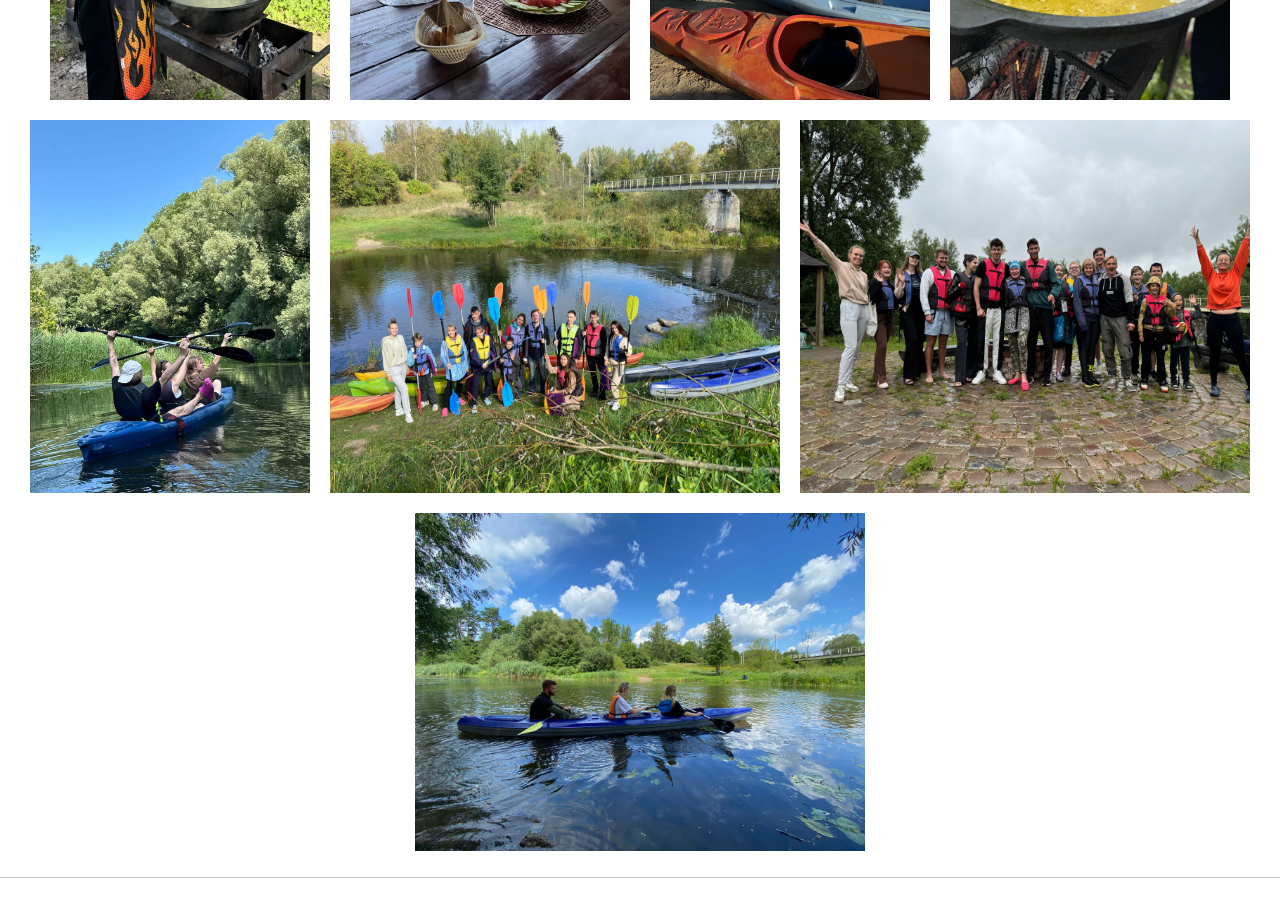
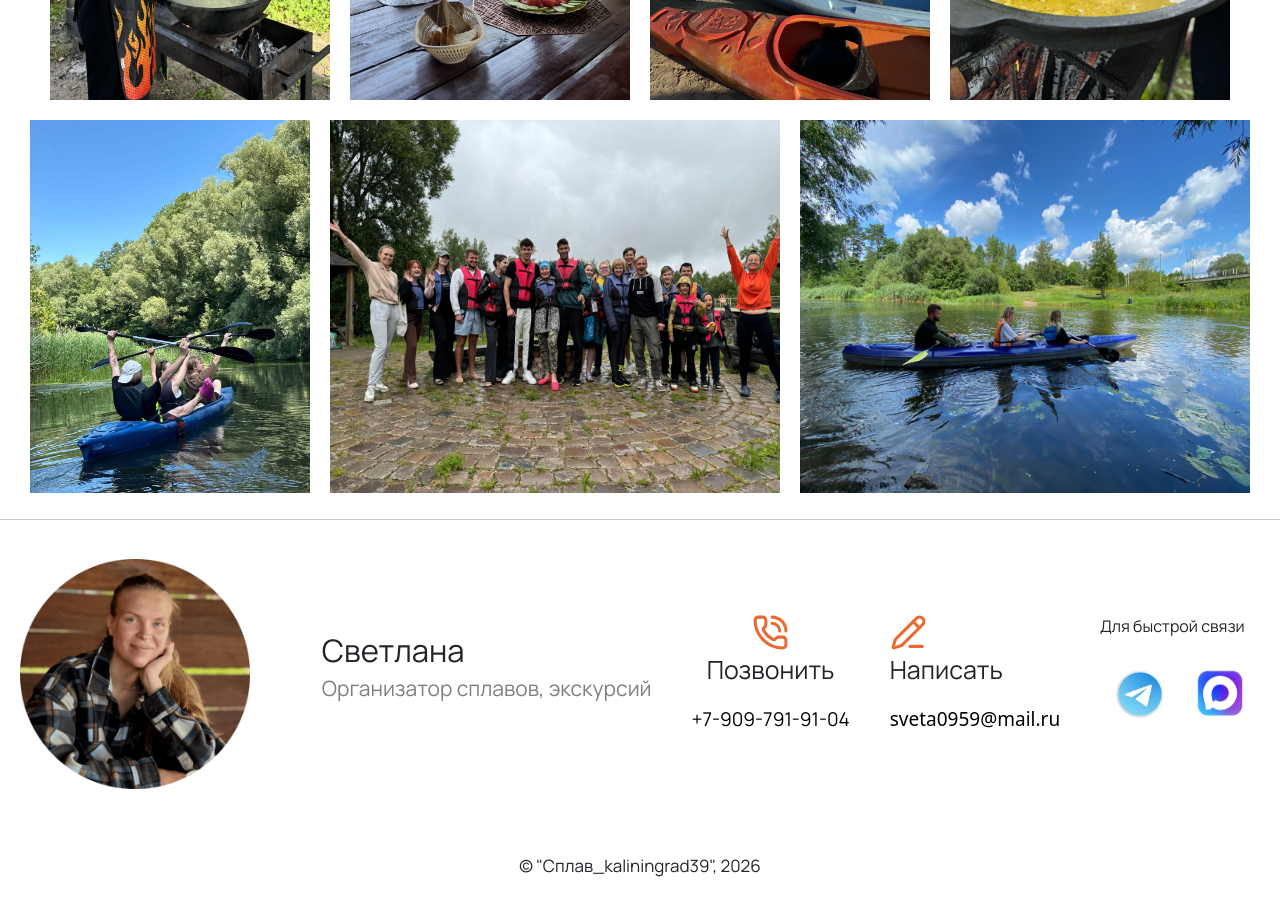
Before and after one commit to liutiki/Kayak, a React (Vite) app: page / in a window 1280 px wide. Shown: the part 7080-7994 px from the top of the page. Built offline with nearby package versions, Linux system fonts and the light colour scheme.

Commit message:
remove photo Six

```diff
--- a/src/Components/Photos/Photos.jsx
+++ b/src/Components/Photos/Photos.jsx
@@ -3,7 +3,7 @@ import photoTwo from '@/assets/photos/PhotoTwo.jpg';
 import photoThree from '@/assets/photos/Soup.jpg';
 import photoFour from '@/assets/photos/Sveta.jpg';
 import photoFive from '@/assets/photos/Twodays.jpg';
-import photoSix from '@/assets/photos/photoSix.jpg';
+
 import photoSeven from '@/assets/photos/photoSeven.jpg';
 import photoNine from '@/assets/photos/vesla.jpg';
 
@@ -24,7 +24,7 @@ export const Photos =()=>{
                 <img src={photoFour} className={styles.imgKayak} alt="Сплав на байдарках"/>
                    <img src={photoThree} className={styles.imgKayak} alt="Сплав на байдарках"/>
                       <img src={photoFive} className={styles.imgKayak} alt="Сплав на байдарках"/>
-                       <img src={photoSix} className={styles.imgOne} alt="Сплав на байдарках"/>
+
                           <img src={photoSeven} className={styles.imgOne} alt="Сплав на байдарках"/>
                                  <img src={photoNine} className={styles.imgOne} alt="Сплав на байдарках"/>
         </div>
```
